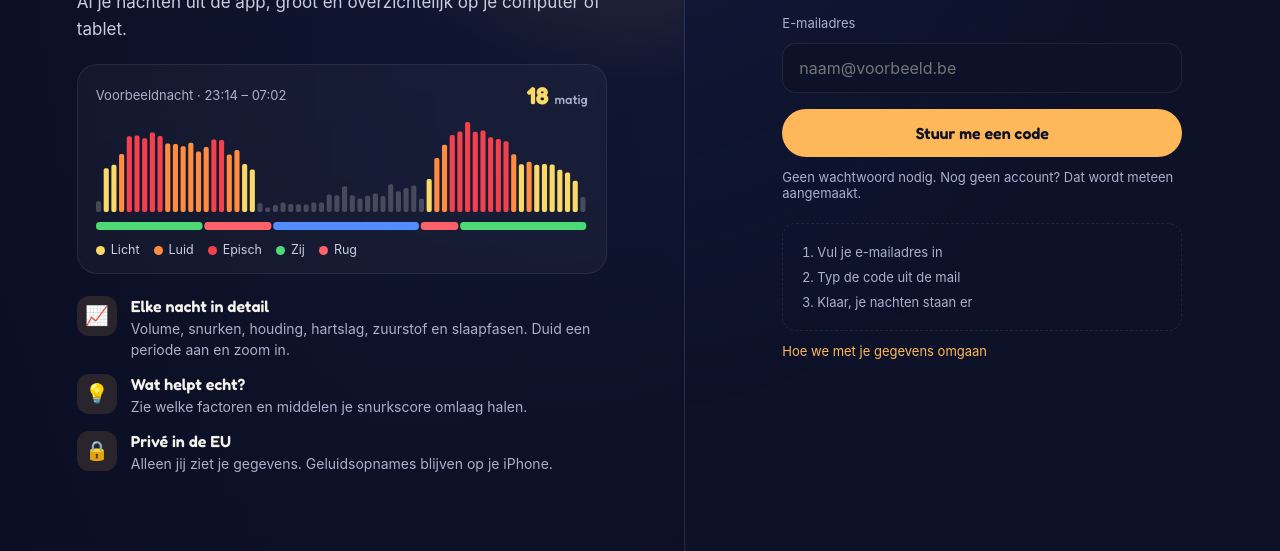
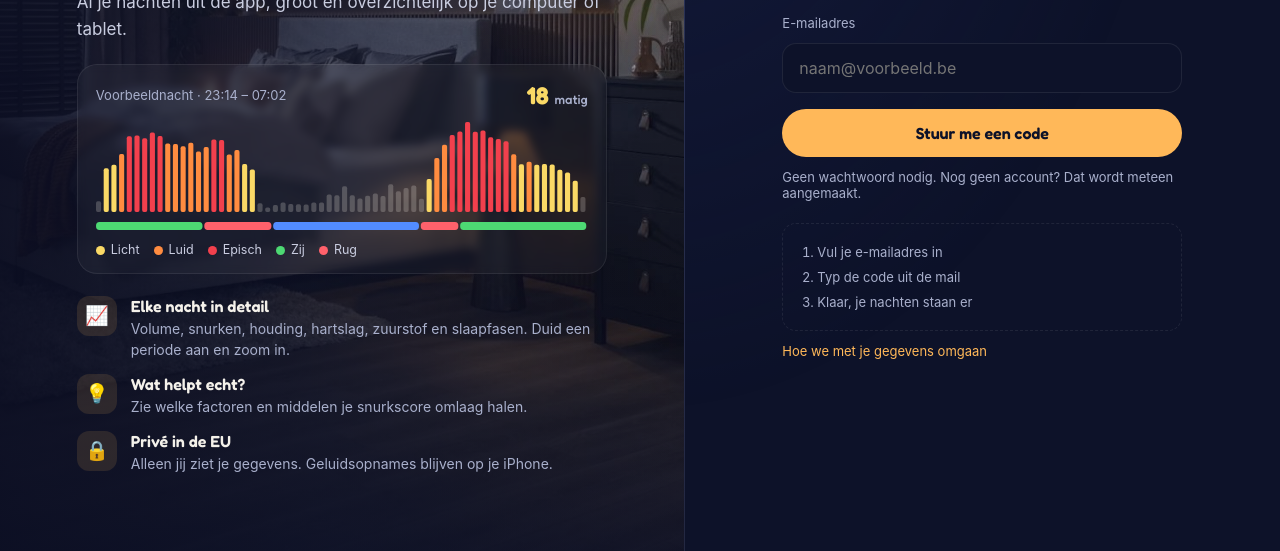
Before and after one commit to vmontreuil-droid/snoredle, a plain HTML site: page portal/index.html in a window 1280 px wide. Shown: the part 254-805 px from the top of the page. Drawn offline with Linux system fonts and the light colour scheme.

Commit message:
Portaal: sfeerfoto in aanmeldscherm
Co-Authored-By: Claude Opus 5.5 <noreply@anthropic.com>
Claude-Session: https://claude.ai/code/session_01QFNQXADoSgkuPG1TkqPfe3

```diff
--- a/portal/style.css
+++ b/portal/style.css
@@ -147,10 +147,10 @@ body.auth-mode .foot { display: none; }
 .auth { display: grid; grid-template-columns: minmax(0, 1.15fr) minmax(380px, 1fr); min-height: 100dvh; }
 .auth-hero { position: relative; overflow: hidden; padding: clamp(32px, 6vw, 80px); display: flex; flex-direction: column; justify-content: center; gap: 22px;
   background: linear-gradient(160deg, var(--middernacht-2) 0%, var(--middernacht) 45%, var(--nacht) 100%); border-right: 1px solid var(--lijn); }
-.auth-hero::before { content: ""; position: absolute; inset: 0; background: url("img/slaapkamer.jpg") center / cover no-repeat; opacity: .55; }
+.auth-hero::before { content: ""; position: absolute; inset: 0; background: url("img/slaapkamer.jpg") 72% center / cover no-repeat; opacity: .9; }
 .auth-hero::after { content: ""; position: absolute; inset: 0; pointer-events: none;
-  background: linear-gradient(90deg, rgba(11,14,35,.92) 0%, rgba(13,18,41,.72) 55%, rgba(13,18,41,.45) 100%),
-              linear-gradient(0deg, rgba(11,14,35,.85) 0%, rgba(11,14,35,0) 45%); }
+  background: linear-gradient(90deg, rgba(11,14,35,.90) 0%, rgba(13,18,41,.62) 48%, rgba(13,18,41,.18) 100%),
+              linear-gradient(0deg, rgba(11,14,35,.80) 0%, rgba(11,14,35,0) 40%), rgba(20,27,61,.18); }
 .auth-hero > * { z-index: 1; }
 .auth-hero .glow { position: absolute; width: 640px; height: 640px; right: -220px; top: -260px; border-radius: 50%;
   background: radial-gradient(circle, rgba(255,184,89,.20), rgba(255,184,89,0) 65%); pointer-events: none; }
```
Also changed, not shown: portal/img/slaapkamer.jpg (added), 1 other file.
